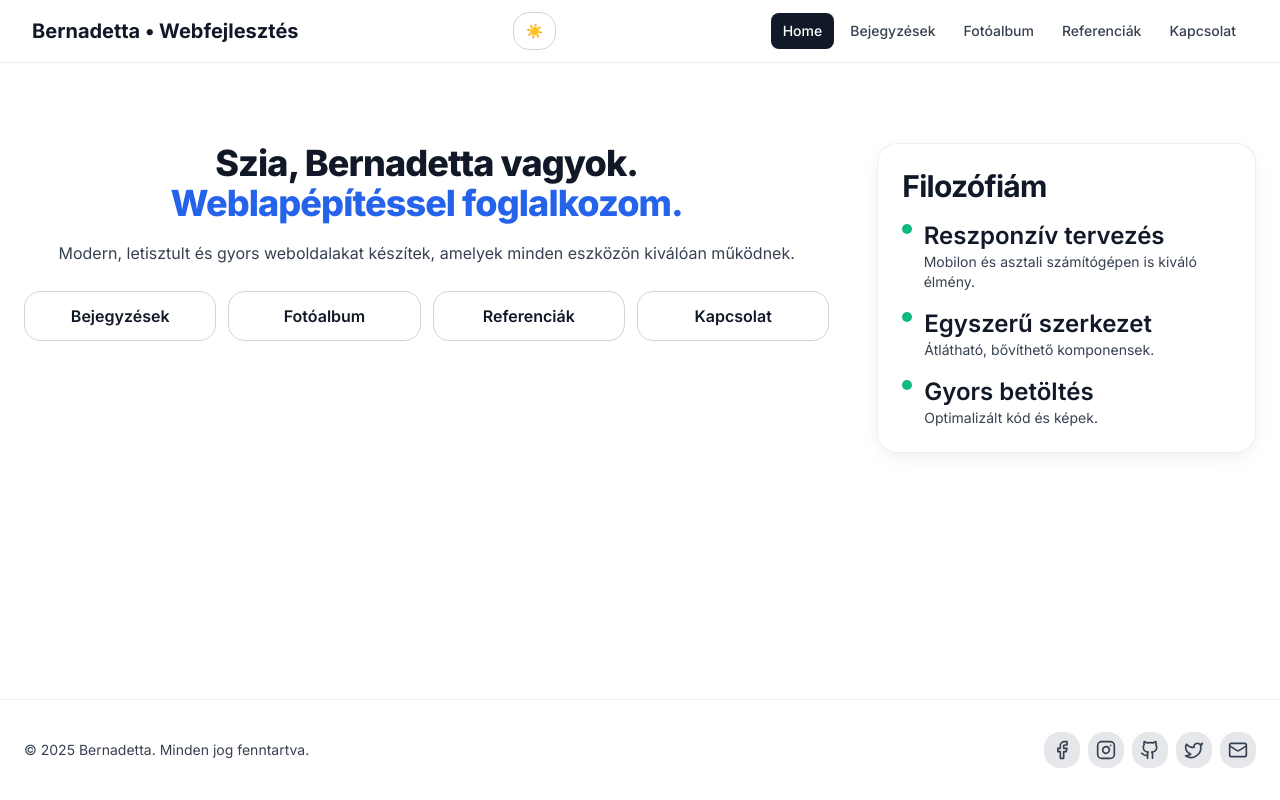
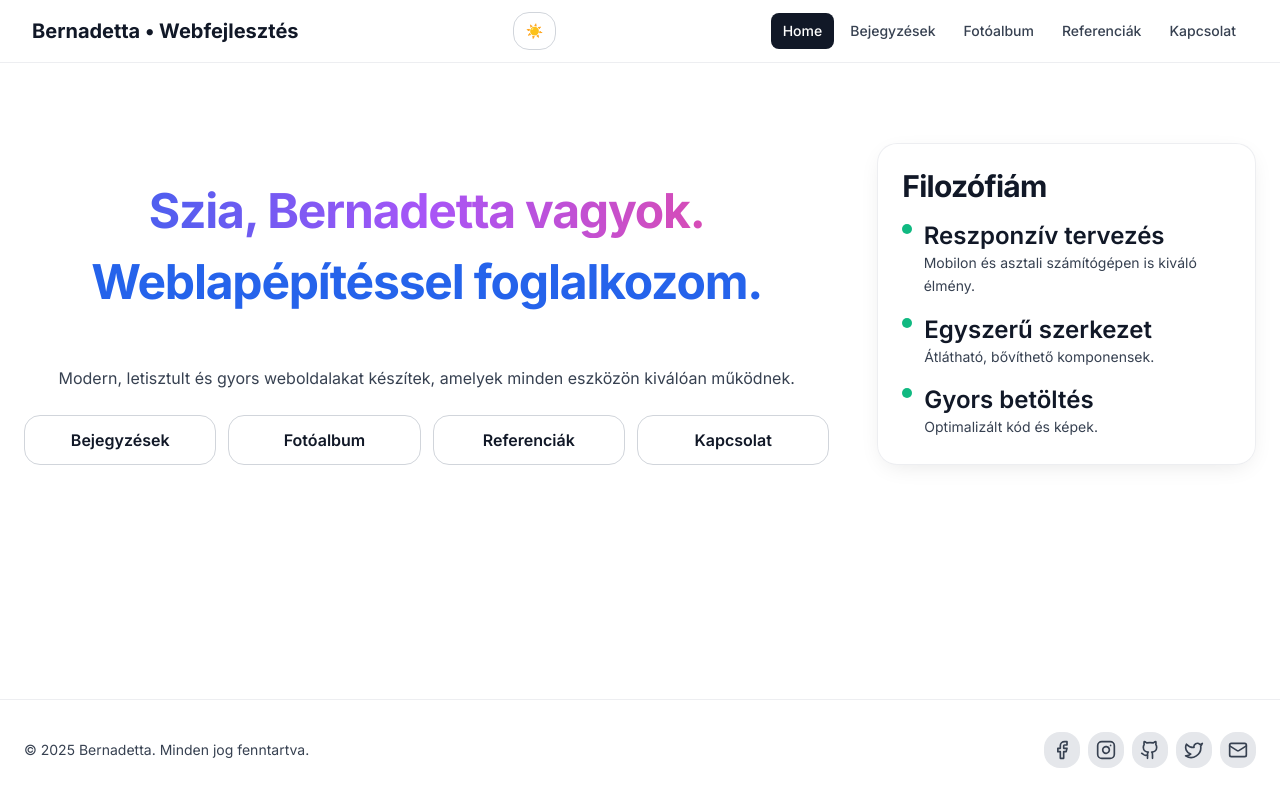
Before and after one commit to butus77/probaprojekt, a Next.js app: page / in a window 1280 px wide. Built offline with nearby package versions, Linux system fonts and the light colour scheme.

Commit message:
style(home): add top margin between hero heading lines

```diff
--- a/app/page.tsx
+++ b/app/page.tsx
@@ -3,49 +3,84 @@ import Link from "next/link";
 export const metadata = { title: "Bemutatkozó | Bernadetta – Webfejlesztés" };
 
 export default function HomePage() {
-  const buttonClass = "text-center inline-flex items-center justify-center rounded-xl px-5 py-3 font-semibold transition border border-gray-300 dark:border-gray-700 hover:bg-blue-700 hover:text-white dark:hover:border-blue-700";
+  const buttonClass =
+    "text-center inline-flex items-center justify-center rounded-xl px-5 py-3 font-semibold transition border border-gray-300 dark:border-gray-700 hover:bg-blue-700 hover:text-white dark:hover:border-blue-700";
 
   return (
     <section className="section py-12 md:py-20">
       <div className="grid md:grid-cols-3 gap-12">
         <div className="md:col-span-2 text-center">
-          <h1>
-            Szia, Bernadetta vagyok. <br />
-            <span className="text-blue-600">Weblapépítéssel foglalkozom.</span>
+          <h1 className="text-gray-800 dark:text-blue-400 md:py-10 text-3xl  font-bold leading-[1.2] md:leading-[1.15] sm:text-4xl md:text-5xl space-y-2 md:space-y-4">
+            <span className="block bg-gradient-to-r from-blue-600 via-purple-500 to-pink-500
+             bg-clip-text text-transparent">Szia, Bernadetta vagyok.</span>
+            <span className="block mt-1 md:mt-1.5  text-blue-600">
+              Weblapépítéssel foglalkozom.
+            </span>
           </h1>
-          <p className="mt-4">
-            Modern, letisztult és gyors weboldalakat készítek, amelyek minden eszközön kiválóan működnek.
+
+          <p className="mt-4 leading-relaxed text-gray-700 dark:text-gray-300">
+            Modern, letisztult és gyors weboldalakat készítek, amelyek minden
+            eszközön kiválóan működnek.
           </p>
           <div className="mt-6 grid grid-cols-1 sm:grid-cols-2 md:grid-cols-4 gap-3">
-            <Link href="/bejegyzesek" className={buttonClass}>Bejegyzések</Link>
-            <Link href="/fotoalbum" className={buttonClass}>Fotóalbum</Link>
-            <Link href="/referenciak" className={buttonClass}>Referenciák</Link>
-            <Link href="/kapcsolat" className={buttonClass}>Kapcsolat</Link>
+            <Link href="/bejegyzesek" className={buttonClass}>
+              Bejegyzések
+            </Link>
+            <Link href="/fotoalbum" className={buttonClass}>
+              Fotóalbum
+            </Link>
+            <Link href="/referenciak" className={buttonClass}>
+              Referenciák
+            </Link>
+            <Link href="/kapcsolat" className={buttonClass}>
+              Kapcsolat
+            </Link>
           </div>
         </div>
 
         <aside className="card p-6">
-          <h2>Filozófiám</h2>
+          <h2 className="text-gray-900 dark:text-blue-400">Filozófiám</h2>
           <ul className="mt-4 space-y-4">
             <li className="flex items-start gap-3">
-              <span aria-hidden className="mt-1 h-2.5 w-2.5 rounded-full bg-emerald-500" />
+              <span
+                aria-hidden
+                className="mt-1 h-2.5 w-2.5 rounded-full bg-emerald-500"
+              />
               <div>
-                <h3 className="font-semibold">Reszponzív tervezés</h3>
-                <p className="text-sm">Mobilon és asztali számítógépen is kiváló élmény.</p>
+                <h3 className="font-semibold text-gray-900 dark:text-blue-400">
+                  Reszponzív tervezés
+                </h3>
+                <p className="text-sm leading-relaxed text-gray-700 dark:text-gray-300">
+                  Mobilon és asztali számítógépen is kiváló élmény.
+                </p>
               </div>
             </li>
             <li className="flex items-start gap-3">
-              <span aria-hidden className="mt-1 h-2.5 w-2.5 rounded-full bg-emerald-500" />
+              <span
+                aria-hidden
+                className="mt-1 h-2.5 w-2.5 rounded-full bg-emerald-500"
+              />
               <div>
-                <h3 className="font-semibold">Egyszerű szerkezet</h3>
-                <p className="text-sm">Átlátható, bővíthető komponensek.</p>
+                <h3 className="font-semibold text-gray-900 dark:text-blue-400">
+                  Egyszerű szerkezet
+                </h3>
+                <p className="text-sm leading-relaxed text-gray-700 dark:text-gray-300">
+                  Átlátható, bővíthető komponensek.
+                </p>
               </div>
             </li>
             <li className="flex items-start gap-3">
-              <span aria-hidden className="mt-1 h-2.5 w-2.5 rounded-full bg-emerald-500" />
+              <span
+                aria-hidden
+                className="mt-1 h-2.5 w-2.5 rounded-full bg-emerald-500"
+              />
               <div>
-                <h3 className="font-semibold">Gyors betöltés</h3>
-                <p className="text-sm">Optimalizált kód és képek.</p>
+                <h3 className="font-semibold text-gray-900 dark:text-blue-400">
+                  Gyors betöltés
+                </h3>
+                <p className="text-sm leading-relaxed text-gray-700 dark:text-gray-300">
+                  Optimalizált kód és képek.
+                </p>
               </div>
             </li>
           </ul>
```
